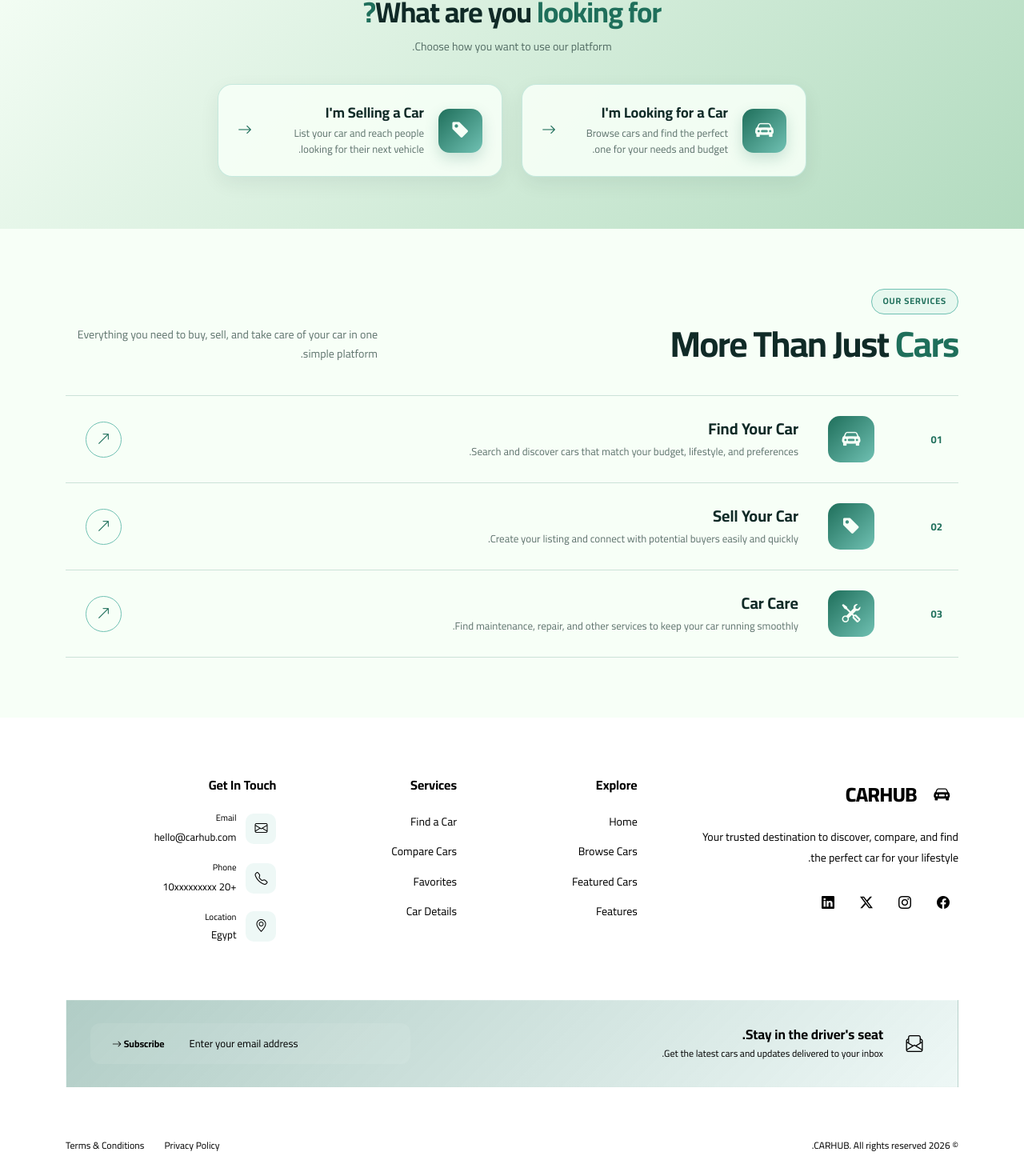
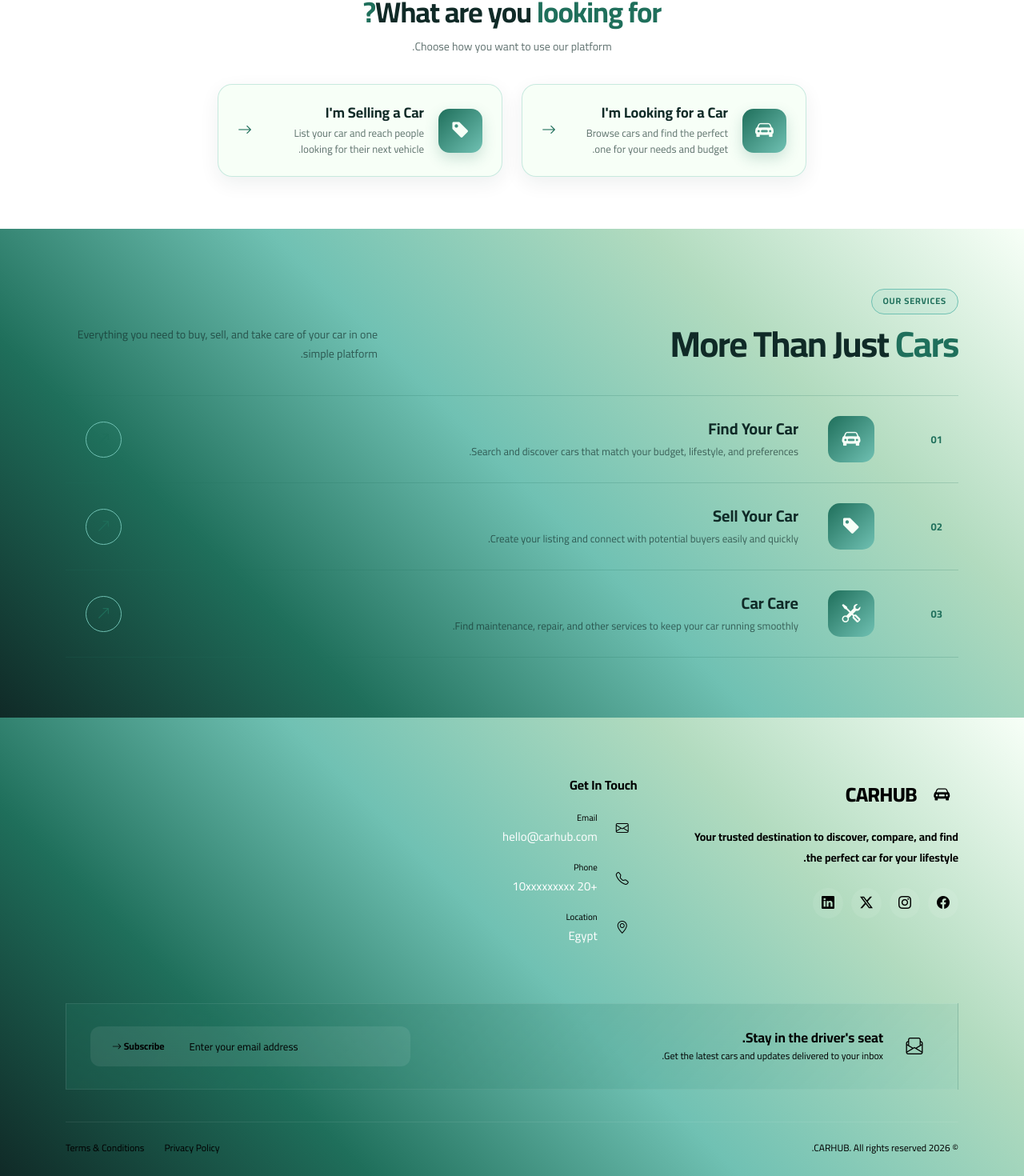
Before and after one commit to mohmedelsyed/final-project-iti, a Vue app: page /#/ in a window 1280 px wide. Shown: the part 897-2367 px from the top of the page at 80% size. Built offline with nearby package versions, Linux system fonts and the light colour scheme; a small style sheet from the web is missing.

Commit message:
Update pages and components

```diff
--- a/src/components/FooterSection.vue
+++ b/src/components/FooterSection.vue
@@ -47,7 +47,7 @@
 
 
         <!-- Navigation -->
-        <div class="footer-column">
+        <!-- div class="footer-column">
 
           <h4>Explore</h4>
 
@@ -69,11 +69,11 @@
             </li>
           </ul>
 
-        </div>
+        </div>< -->
 
 
         <!-- Services -->
-        <div class="footer-column">
+        <!-- <div class="footer-column">
 
           <h4>Services</h4>
 
@@ -210,7 +210,16 @@
 <style scoped>
 .footer {
   position: relative;
-  background: var(--dark);
+  /* background: var(--dark); */
+    background:
+    linear-gradient(
+      45deg,
+      #102A27,
+      #1F6F5B,
+      #70C1B3,
+      #B2DBBF,
+      #F7FFF7
+    );
   color: var(--white);
   padding: 75px 0 25px;
   overflow: hidden;
@@ -254,15 +263,10 @@
 
 .footer-top {
   position: relative;
-
   z-index: 1;
-
   display: grid;
-
   grid-template-columns: 2fr 1fr 1fr 1.5fr;
-
   gap: 50px;
-
   padding-bottom: 55px;
 }
 
@@ -273,19 +277,12 @@
 
 .logo {
   display: inline-flex;
-
   align-items: center;
-
   gap: 10px;
-
   color: var(--white);
-
   text-decoration: none;
-
   font-size: 25px;
-
   font-weight: 800;
-
   letter-spacing: -0.5px;
 }
 
@@ -296,18 +293,12 @@
 .logo-icon {
   width: 42px;
   height: 42px;
-
   display: flex;
-
   align-items: center;
   justify-content: center;
-
   border-radius: 12px;
-
   background: var(--primary);
-
   color: var(--white);
-
   font-size: 20px;
 }
 
@@ -322,6 +313,7 @@
   color: var(--text);
   font-size: 14px;
   line-height: 1.8;
+  font-weight: bold;
 }
 
 
@@ -331,7 +323,6 @@
 
 .social-links {
   display: flex;
-
   gap: 10px;
 }
 
@@ -360,16 +351,17 @@
 
 .footer-column h4 {
   margin-bottom: 22px;
-  color: var(--text);
+  color: var(--secondary);
   font-size: 16px;
   font-weight: 700;
 }
 
 .footer-column ul {
   list-style: none;
-
   margin: 0;
   padding: 0;
+  color: white;
+  font-family: bold;
 }
 
 .footer-column li {
@@ -409,8 +401,8 @@
   align-items: center;
   justify-content: center;
   border-radius: 10px;
-  background: rgba(112, 193, 179, 0.12);
-  color: var(--secondary);
+  background: var (--background);
+  color: var(--background);
 }
 
 .contact-item span {
@@ -423,9 +415,9 @@
 .contact-item a,
 .contact-item p {
   margin: 0;
-  color: var(--text);
+  color:white;
   text-decoration: none;
-  font-size: 13px;
+  font-size: 15px;
 }
 
 .contact-item a:hover {
--- a/src/components/RoleSelector.vue
+++ b/src/components/RoleSelector.vue
@@ -122,11 +122,10 @@ const selectRole = (role) => {
 <style scoped>
 .role-section {
   padding: 65px 0;
-  background:
+   background:
     linear-gradient(
-      135deg,
-      #F7FFF7,
-      #B2DBBF
+      45deg,
+      #70C1B3
     );
 
   font-family: "Poppins", "Cairo", sans-serif;
--- a/src/components/ServicesSection.vue
+++ b/src/components/ServicesSection.vue
@@ -127,7 +127,16 @@
 
   padding: 75px 0;
 
-  background: #F7FFF7;
+  /* background: #F7FFF7; */
+    background:
+    linear-gradient(
+      45deg,
+      #102A27,
+      #1F6F5B,
+      #70C1B3,
+      #B2DBBF,
+      #F7FFF7
+    );
 
   font-family:
     "Poppins",
--- a/src/pages/Login.vue
+++ b/src/pages/Login.vue
@@ -171,8 +171,15 @@ const login = async () => {
 <style scoped>
 .login-page {
   min-height: 100vh;
-  background: #f7fff7;
-}
+  background:
+    linear-gradient(
+      45deg,
+      #102A27,
+      #1F6F5B,
+      #70C1B3,
+      #B2DBBF,
+      #F7FFF7
+    );}
 
 .login-header {
   padding: 16px 0;
--- a/src/pages/Register.vue
+++ b/src/pages/Register.vue
@@ -203,8 +203,15 @@ const register = async () => {
 <style scoped>
 .register-page {
   min-height: 100vh;
-  background: #f7fff7;
-}
+  background:
+    linear-gradient(
+      45deg,
+      #102A27,
+      #1F6F5B,
+      #70C1B3,
+      #B2DBBF,
+      #F7FFF7
+    );}
 
 .register-header {
   padding: 16px 0;
```
